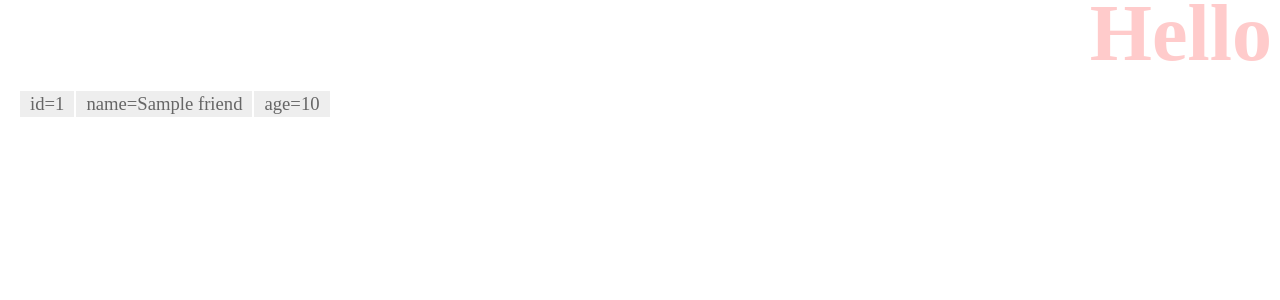
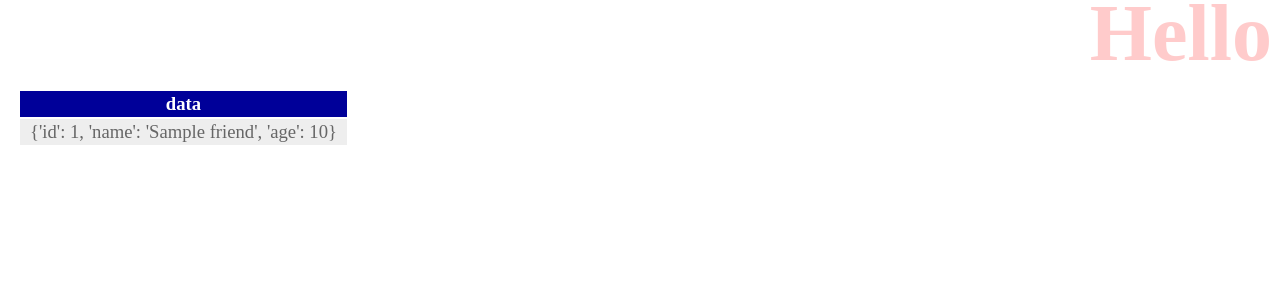
Before and after one commit to maeda-300/django_app, a Django app: page /hello/ in a window 1280 px wide. Shown: the top 300 px of the page. Run offline with Django 3.2, Linux system fonts and the light colour scheme; tables that the repository leaves empty hold one stand-in row (values such as "Sample post").

Commit message:
P.193, P.194
hello/index.html

```diff
--- a/hello/templates/hello/index.html
+++ b/hello/templates/hello/index.html
@@ -10,7 +10,14 @@
 <body>
     <h1>{{title}}</h1>
     <table>
-        {{data|safe}}
+        <tr>
+            <th>data</th>
+        </tr>
+    {% for item in data %}
+        <tr>
+            <td>{{item}}</td>
+        </tr>
+    {% endfor %}
     </table>
 </body>
 </html>
```
